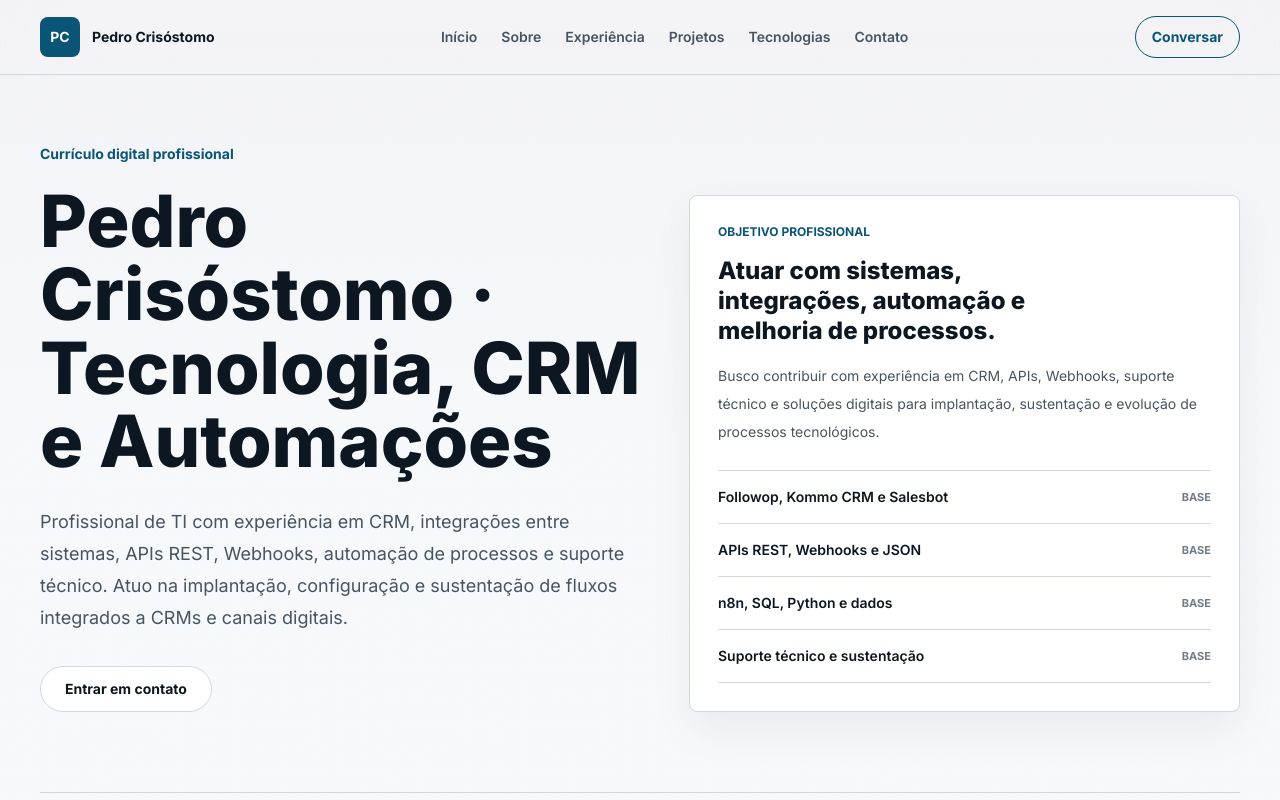
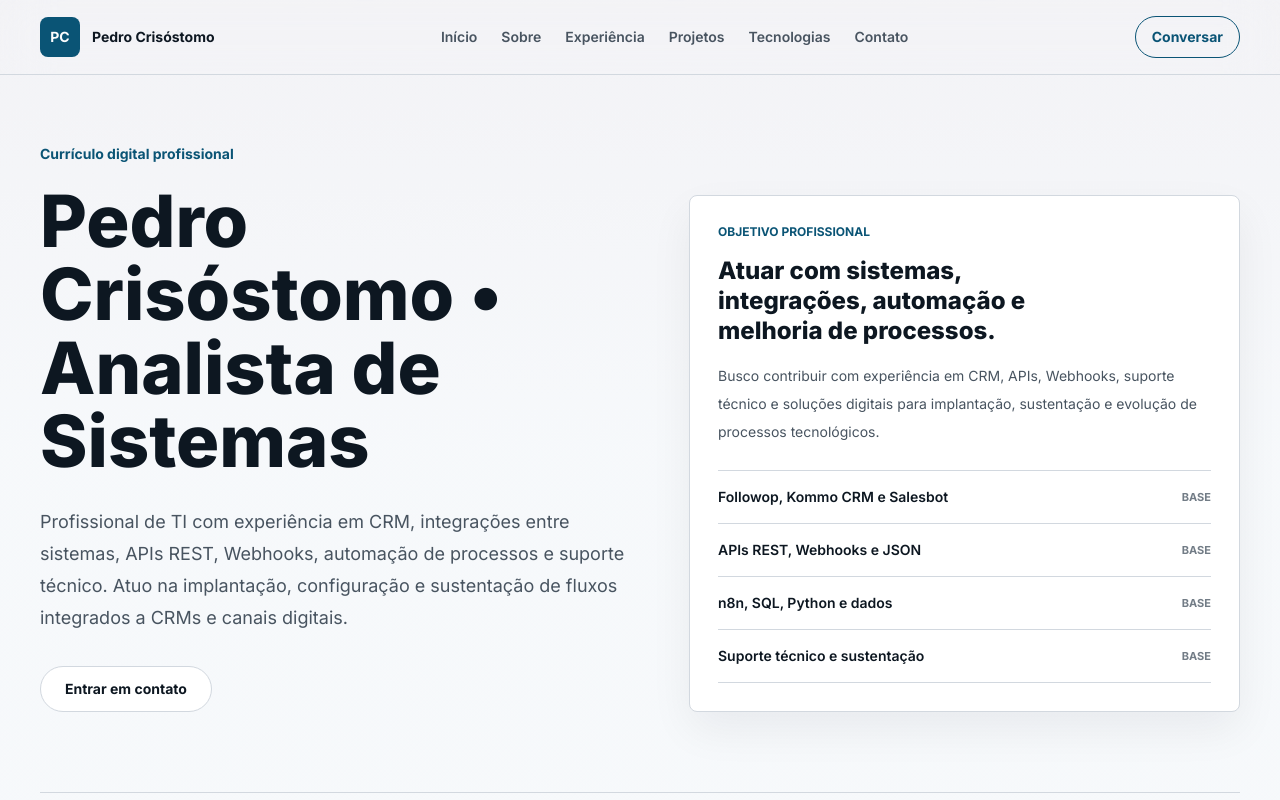
Before and after one commit to devpedrocrisostomo/portfolio-pedro-crisostomo, a React (Vite) app: page / in a window 1280 px wide. Shown: the top 800 px of the page. Built offline with nearby package versions, Linux system fonts and the light colour scheme.

Commit message:
Corrige titulo do hero

```diff
--- a/src/components/Hero.jsx
+++ b/src/components/Hero.jsx
@@ -12,7 +12,7 @@ export default function Hero() {
           </p>
 
           <h1 className="display-wrap max-w-4xl text-[length:var(--text-display)] font-extrabold leading-[1.02] text-[color:var(--color-ink)]">
-            Pedro Crisóstomo · Tecnologia, CRM e Automações
+            Pedro Crisóstomo • Analista de Sistemas
           </h1>
 
           <p className="mt-7 max-w-2xl text-lg leading-8 text-[color:var(--color-ink-2)]">
```
